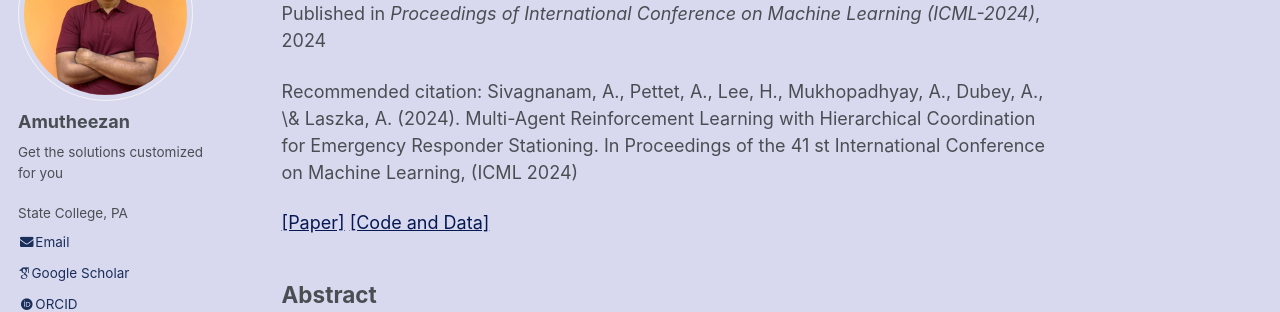
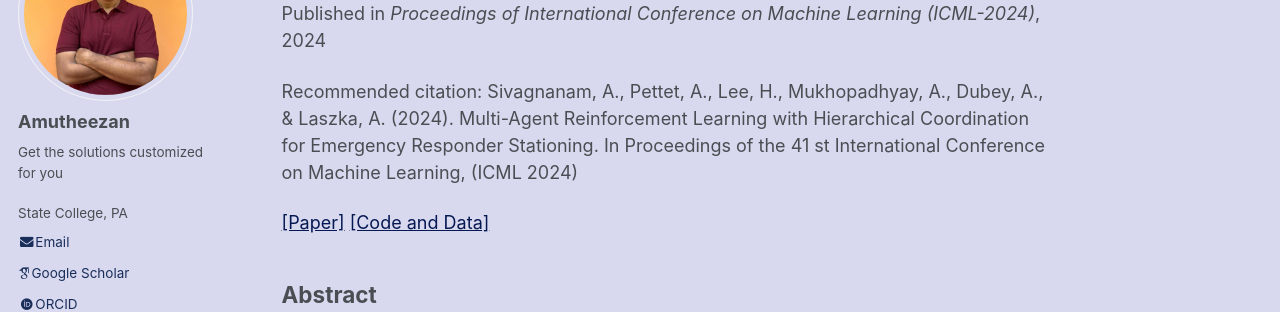
Before and after one commit to Amutheezan/amutheezan.github.io, a Jekyll site: the page built from _publications/2024-06-06-icml24.md, in a window 1280 px wide and 900 px high. Shown: the part 192-504 px from the top of the window. Built offline with Jekyll 4.4.1, drawn with Linux system fonts in a browser that asks for light colours; some web fonts are replaced.

```diff
--- a/_publications/2024-06-06-icml24.md
+++ b/_publications/2024-06-06-icml24.md
@@ -4,7 +4,7 @@ collection: publications
 permalink: /publication/stationing
 date: 2024-06-06
 venue: 'Proceedings of International Conference on Machine Learning (ICML-2024)'
-citation: 'Sivagnanam, A., Pettet, A., Lee, H., Mukhopadhyay, A., Dubey, A., \& Laszka, A. (2024). Multi-Agent Reinforcement Learning with Hierarchical Coordination for Emergency Responder Stationing. In Proceedings of the 41 st International Conference on Machine Learning, (ICML 2024)'
+citation: 'Sivagnanam, A., Pettet, A., Lee, H., Mukhopadhyay, A., Dubey, A., & Laszka, A. (2024). Multi-Agent Reinforcement Learning with Hierarchical Coordination for Emergency Responder Stationing. In Proceedings of the 41 st International Conference on Machine Learning, (ICML 2024)'
 ---
 
 [[Paper]](https://openreview.net/forum?id=TTZXl9WYFF)
```
